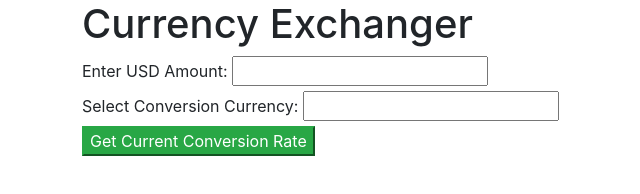
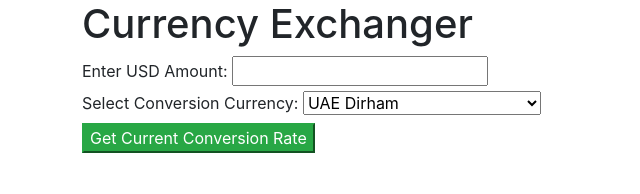
Before and after one commit to justice-rage/currency-exchanger, a website built with webpack: page src/index.html in a window 1280 px wide. Shown: the whole page, without its empty margins (3-643 px from the left). Built offline with nearby package versions, Linux system fonts and the light colour scheme.

Commit message:
add currency options

```diff
--- a/src/index.html
+++ b/src/index.html
@@ -13,7 +13,13 @@
     <input id="usd" type="text">
     <br>
     <label for="usd">Select Conversion Currency:</label>
-    <input id="usd" type="text">
+    <select id="currency">
+      <option value="AED">UAE Dirham</option>
+      <option value="AFN">Afghan Afghani</option>
+      <option value="ALL">Albanian Lek</option>
+      <option value="AMD">Armenian Dram</option>
+      <option value="ANG">Netherlands Antillian Guilder</option>
+    </select>
     <br>
     <button class="btn-success" id="usdAmount">Get Current Conversion Rate</button>
     <div class="showErrors"></div>
```
